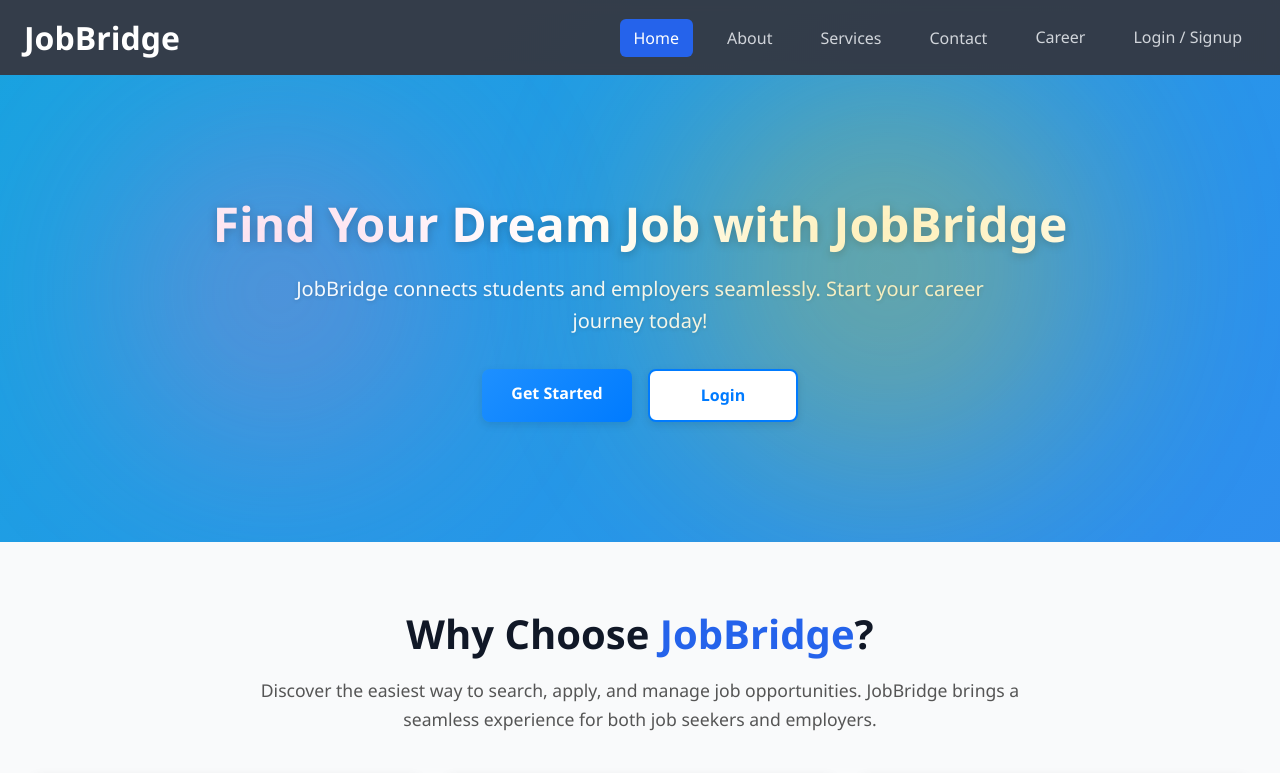
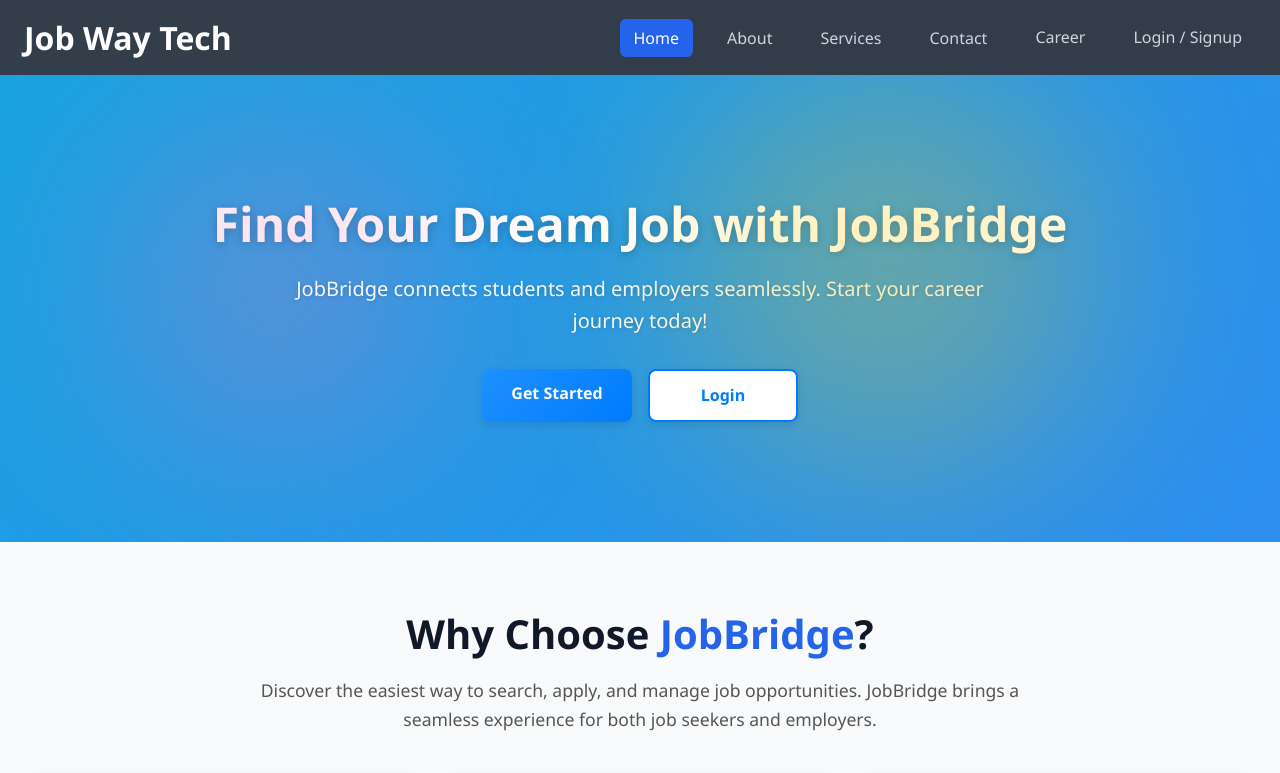
Before and after one commit to Jobwaytech/sitev1, a React (Create React App) app: page / in a window 1280 px wide. Shown: the top 773 px of the page. Built offline with nearby package versions, Linux system fonts and the light colour scheme.

Commit message:
Update Navbar.js

```diff
--- a/src/components/Navbar.js
+++ b/src/components/Navbar.js
@@ -80,7 +80,7 @@ export default function Navbar() {
   return (
     <nav className="navbar">
       <div className="navbar-container">
-        <h1 className="logo">JobBridge</h1>
+        <h1 className="logo">Job Way Tech</h1>
 
         <button
           className="hamburger"
```
